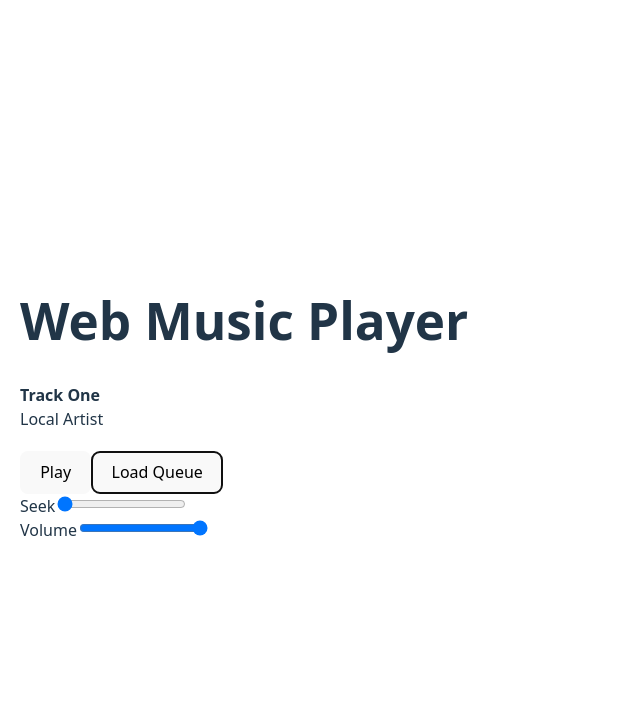
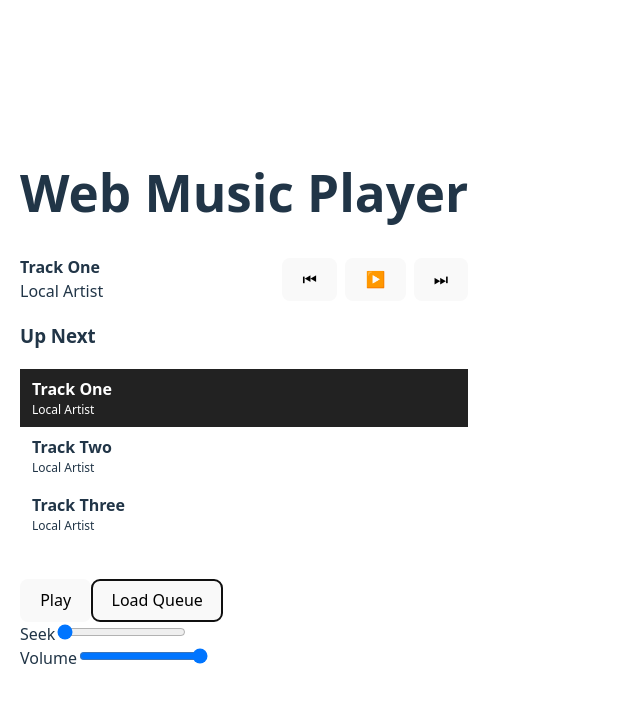
Before and after one commit to RJPalmer/web-music-player, a React (Vite) app: page / in a window 1280 px wide. Both pictures are taken after a click on the button "Load Queue". Shown: the top 702 px of the page, without its empty margins (0-640 px from the left). Built offline with nearby package versions, Linux system fonts and the light colour scheme.

Commit message:
Add QueueList component and integrate with NowPlaying for enhanced track management

```diff
--- a/src/App.tsx
+++ b/src/App.tsx
@@ -1,6 +1,7 @@
 import { usePlayerStore } from './stores/usePlayerStore'
 import { useQueueStore } from './stores/useQueueStore'
 import { NowPlaying } from './components/NowPlaying'
+import { QueueList } from './components/QueueList'
 import type { Track } from './types/Track'
 
 
@@ -33,7 +34,7 @@ function App() {
       <h1>Web Music Player</h1>
 
       <NowPlaying />
-
+      <QueueList />
       <div style={{ height: 20 }} />
       <button onClick={isPlaying ? pause : play}>
         {isPlaying ? 'Pause' : 'Play'}
@@ -57,6 +58,7 @@ function App() {
           onChange={(e) => seek(Number(e.target.value))}
         />
       </div>
+
       <div>
         <label>Volume</label>
         <input
--- a/src/components/NowPlaying.tsx
+++ b/src/components/NowPlaying.tsx
@@ -1,39 +1,47 @@
 import { usePlayerStore } from '../stores/usePlayerStore'
+import { useQueueStore } from '../stores/useQueueStore'
 
 export function NowPlaying() {
   const track = usePlayerStore((state) => state.src)
+  const isPlaying = usePlayerStore((state) => state.isPlaying)
+  const play = usePlayerStore((state) => state.play)
+  const pause = usePlayerStore((state) => state.pause)
+
+  const next = useQueueStore((state) => state.next)
+  const previous = useQueueStore((state) => state.previous)
 
   if (!track) {
-    return (
-      <div>
-        <strong>Nothing playing</strong>
-      </div>
-    )
+    return <div><strong>Nothing playing</strong></div>
   }
 
   return (
-    <div>
-      <div>
-        <strong>{track.title}</strong>
+    <div style={{ display: 'flex', alignItems: 'center', gap: 16 }}>
+      {/* Artwork */}
+      {track.artwork && (
+        <img
+          src={track.artwork}
+          alt={`${track.title} artwork`}
+          width={64}
+          height={64}
+          style={{ objectFit: 'cover' }}
+        />
+      )}
+
+      {/* Metadata */}
+      <div style={{ flex: 1 }}>
+        <div><strong>{track.title}</strong></div>
+        {track.artist && <div>{track.artist}</div>}
+        {track.album && <div>{track.album}</div>}
       </div>
 
-      {track.artist && (
-        <div>{track.artist}</div>
-      )}
-
-      {track.album && (
-        <div>{track.album}</div>
-      )}
-
-      {track.artwork && (
-  <img
-    src={track.artwork}
-    alt={`${track.title} artwork`}
-    width={96}
-    height={96}
-    style={{ objectFit: 'cover' }}
-  />
-)}
+      {/* Controls */}
+      <div style={{ display: 'flex', gap: 8 }}>
+        <button onClick={previous}>⏮</button>
+        <button onClick={isPlaying ? pause : play}>
+          {isPlaying ? '⏸' : '▶️'}
+        </button>
+        <button onClick={next}>⏭</button>
+      </div>
     </div>
   )
 }
--- /dev/null
+++ b/src/components/QueueList.tsx
@@ -0,0 +1,43 @@
+import { useQueueStore } from '../stores/useQueueStore'
+// import { usePlayerStore } from '../stores/usePlayerStore'
+import type { Track } from '../types/Track'
+
+export function QueueList() {
+  const tracks = useQueueStore((state) => state.tracks)
+  const currentIndex = useQueueStore((state) => state.currentIndex)
+const select = useQueueStore((state) => state.select)
+
+  if (tracks.length === 0) {
+    return <div>No tracks in queue</div>
+  }
+
+  return (
+    <div>
+      <h3>Up Next</h3>
+
+      <ul style={{ listStyle: 'none', padding: 0 }}>
+        {tracks.map((track: Track, index: number) => {
+          const isActive = index === currentIndex
+
+          return (
+            <li
+              key={track.id}
+              onClick={() => {
+                select(index)
+              }}
+              style={{
+                padding: '8px 12px',
+                cursor: 'pointer',
+                background: isActive ? '#222' : 'transparent',
+                color: isActive ? '#fff' : 'inherit'
+              }}
+            >
+              <div><strong>{track.title}</strong></div>
+              {track.artist && <div style={{ fontSize: 12 }}>{track.artist}</div>}
+            </li>
+          )
+        })}
+      </ul>
+    </div>
+  )
+}
--- a/src/stores/useQueueStore.ts
+++ b/src/stores/useQueueStore.ts
@@ -9,6 +9,7 @@ type QueueState = {
   setQueue: (tracks: Track[], startIndex?: number) => void
   next: () => void
   previous: () => void
+  select: (index: number) => void
 }
 
 export const useQueueStore = create<QueueState>((set, get) => ({
@@ -44,5 +45,14 @@ export const useQueueStore = create<QueueState>((set, get) => ({
     set({ currentIndex: prevIndex })
     usePlayerStore.getState().setTrack(tracks[prevIndex])
     usePlayerStore.getState().play()
+  },
+
+  select: (index: number) => {
+    const { tracks } = get()
+    if(!tracks[index]) return
+
+    set({ currentIndex: index })
+    usePlayerStore.getState().setTrack(tracks[index])
+    usePlayerStore.getState().play()
   }
 }))
```
